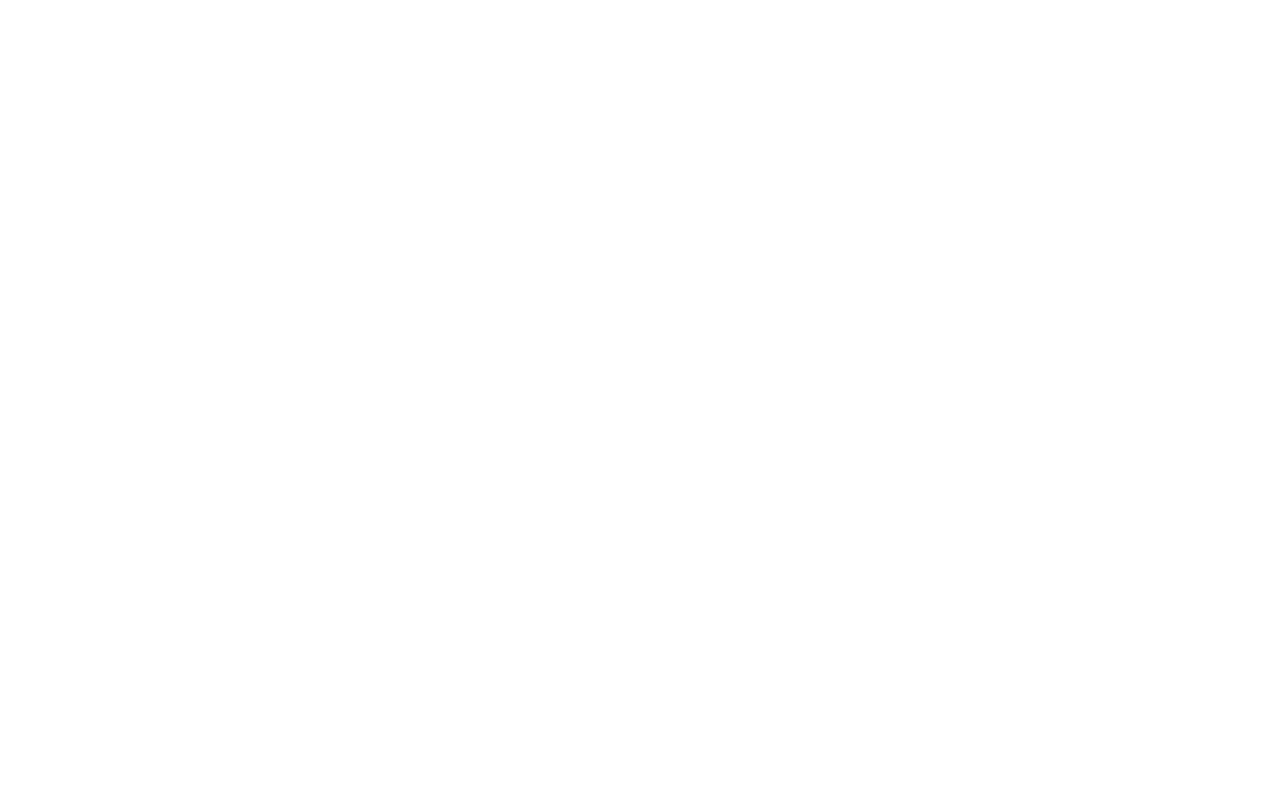
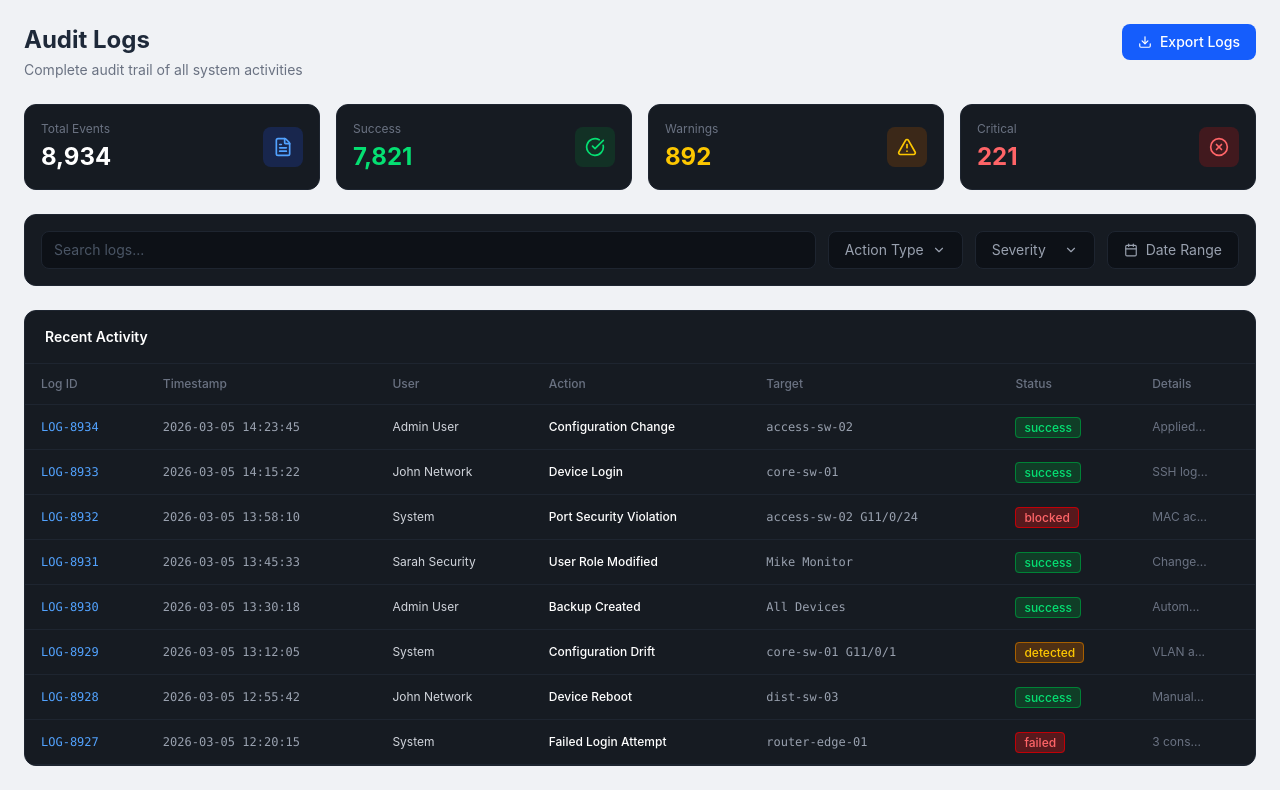
Before and after one commit to SanujaMenath/Sentry-Pod, a React (Vite) app in the folder frontend/: page /audit-logs in a window 1280 px wide. Before the commit this address had no page. Built offline with nearby package versions, Linux system fonts and the light colour scheme.

Commit message:
Fix warnings and missing paths in the dev/shakya

```diff
--- a/frontend/src/App.jsx
+++ b/frontend/src/App.jsx
@@ -1,6 +1,7 @@
 import { BrowserRouter, Routes, Route } from "react-router-dom";
 import SentryPodLanding from "./components/SentryPodLanding";
 import Login from "./pages/Login";
+import AuditLogs from "./pages/AuditLogs";
 
 function App() {
   return (
@@ -8,6 +9,7 @@
       <Routes>
         <Route path="/" element={<SentryPodLanding />} />
         <Route path="/login" element={<Login />} />
+        <Route path="/audit-logs" element={<AuditLogs />} />
 
       </Routes>
     </BrowserRouter>
--- a/frontend/src/components/AddUserModal.jsx
+++ b/frontend/src/components/AddUserModal.jsx
@@ -12,7 +12,7 @@
       <div className="absolute inset-0 bg-black/60 backdrop-blur-sm" onClick={onClose} />
 
       {/* Modal */}
-      <div className="relative z-10 m-auto bg-[#161b22] border border-[#1e2530] rounded-2xl w-[400px] shadow-2xl">
+      <div className="relative z-10 m-auto bg-[#161b22] border border-[#1e2530] rounded-2xl w-[100] shadow-2xl">
         {/* Header */}
         <div className="flex items-center justify-between p-5 border-b border-[#1e2530]">
           <h2 className="text-white font-semibold text-base">Add New User</h2>
--- a/frontend/src/components/ExportLogsModal.jsx
+++ b/frontend/src/components/ExportLogsModal.jsx
@@ -32,7 +32,7 @@
       <div className="absolute inset-0 bg-black/60 backdrop-blur-sm" onClick={onClose} />
 
       {/* Modal */}
-      <div className="relative z-20 m-auto bg-[#161b22] border border-[#1e2530] rounded-2xl w-[420px] shadow-2xl">
+      <div className="relative z-20 m-auto bg-[#161b22] border border-[#1e2530] rounded-2xl w-[105] shadow-2xl">
         {/* Header */}
         <div className="flex items-center justify-between p-5 border-b border-[#1e2530]">
           <h2 className="text-white font-semibold text-base">Export Audit Logs</h2>
@@ -52,7 +52,7 @@
                   type="date"
                   value={startDate}
                   onChange={e => setStartDate(e.target.value)}
-                  className="w-full bg-[#0d1117] border border-[#1e2530] rounded-lg pl-9 pr-3 py-2.5 text-sm text-gray-300 focus:outline-none focus:border-blue-500 [color-scheme:dark]"
+                  className="w-full bg-[#0d1117] border border-[#1e2530] rounded-lg pl-9 pr-3 py-2.5 text-sm text-gray-300 focus:outline-none focus:border-blue-500 scheme-dark"
                 />
               </div>
             </div>
@@ -64,7 +64,7 @@
                   type="date"
                   value={endDate}
                   onChange={e => setEndDate(e.target.value)}
-                  className="w-full bg-[#0d1117] border border-[#1e2530] rounded-lg pl-9 pr-3 py-2.5 text-sm text-gray-300 focus:outline-none focus:border-blue-500 [color-scheme:dark]"
+                  className="w-full bg-[#0d1117] border border-[#1e2530] rounded-lg pl-9 pr-3 py-2.5 text-sm text-gray-300 focus:outline-none focus:border-blue-500 scheme-dark"
                 />
               </div>
             </div>
--- a/frontend/src/pages/AuditLogs.jsx
+++ b/frontend/src/pages/AuditLogs.jsx
@@ -87,10 +87,10 @@
           placeholder="Search logs..."
           className="flex-1 bg-[#0d1117] border border-[#1e2530] rounded-lg px-3 py-2 text-sm text-gray-300 placeholder-gray-600 focus:outline-none focus:border-blue-500"
         />
-        <button className="flex items-center gap-2 bg-[#0d1117] border border-[#1e2530] rounded-lg px-4 py-2 text-sm text-gray-400 hover:text-white transition-colors min-w-[130px] justify-between">
+        <button className="flex items-center gap-2 bg-[#0d1117] border border-[#1e2530] rounded-lg px-4 py-2 text-sm text-gray-400 hover:text-white transition-colors min-w-32.5 justify-between">
           Action Type <ChevronDown size={14} />
         </button>
-        <button className="flex items-center gap-2 bg-[#0d1117] border border-[#1e2530] rounded-lg px-4 py-2 text-sm text-gray-400 hover:text-white transition-colors min-w-[120px] justify-between">
+        <button className="flex items-center gap-2 bg-[#0d1117] border border-[#1e2530] rounded-lg px-4 py-2 text-sm text-gray-400 hover:text-white transition-colors min-w-30 justify-between">
           Severity <ChevronDown size={14} />
         </button>
         <button className="flex items-center gap-2 bg-[#0d1117] border border-[#1e2530] rounded-lg px-4 py-2 text-sm text-gray-400 hover:text-white transition-colors">
```
Also changed, not shown: 1 other file (tests, documents, lock files or other folders).
